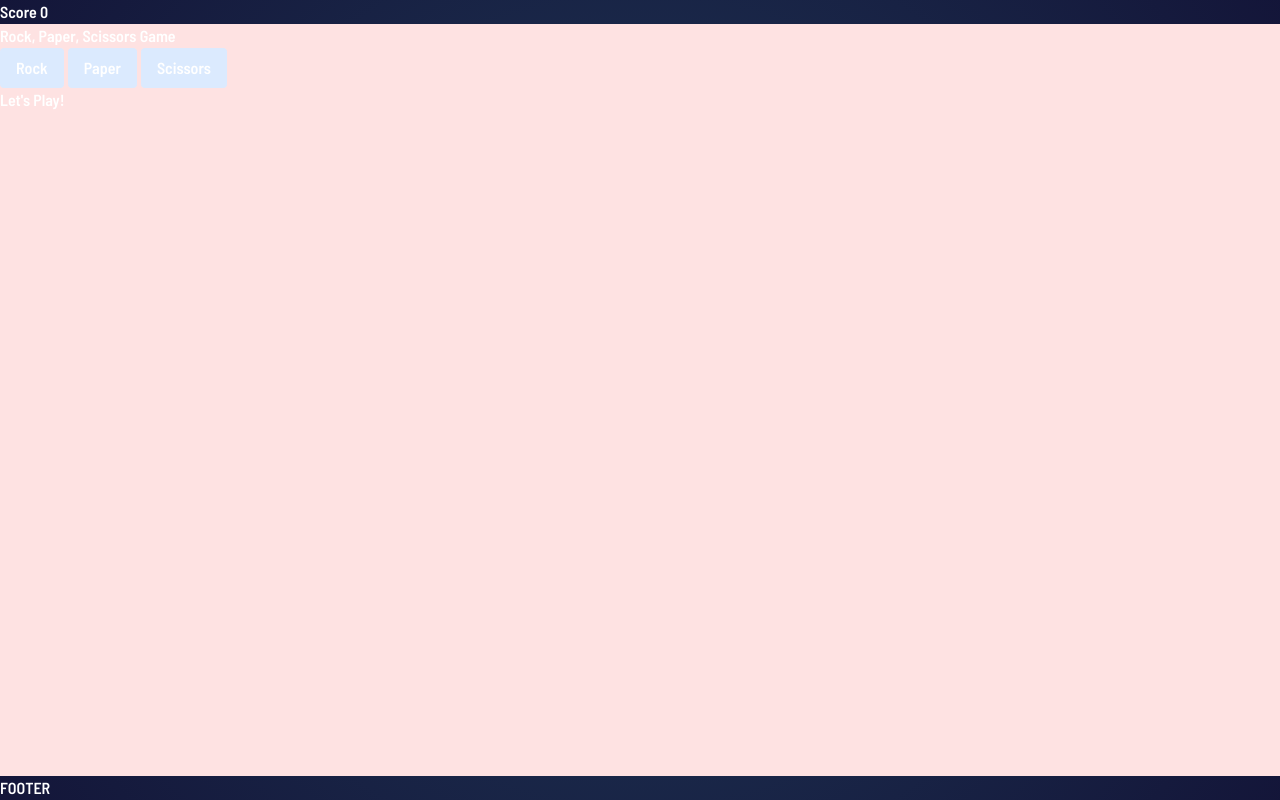
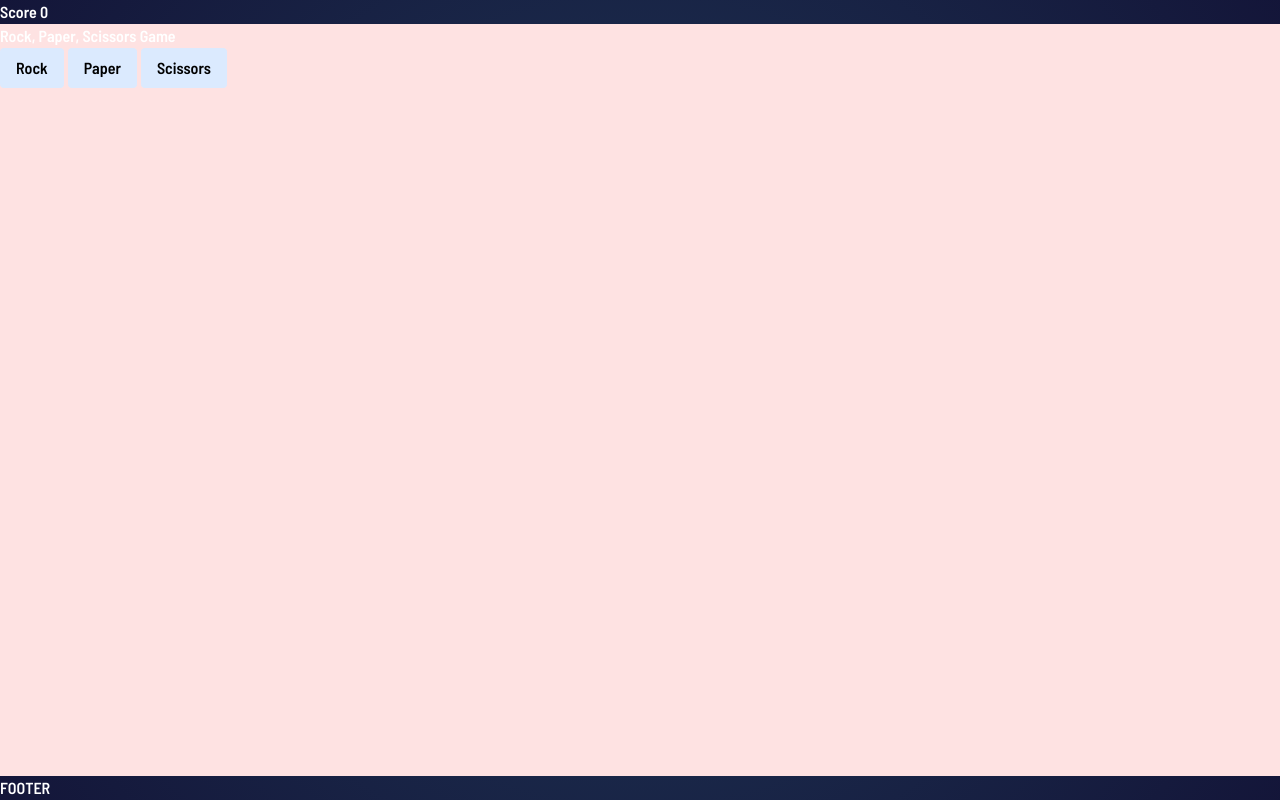
Before and after one commit to dannyfongdev/rps-game, a Vue app: page / in a window 1280 px wide. Built offline with nearby package versions, Linux system fonts and the light colour scheme.

Commit message:
add conditional show

```diff
--- a/src/App.vue
+++ b/src/App.vue
@@ -5,10 +5,20 @@
         <Header :score="playerScore - computerScore" />
       </div>
       <div class="bg-red-100">
-        <PlayerPick @pick="handlePick" />
-        <GameToken :choice="playerChoice" />
-        <GameToken :choice="computerChoice" />
-        <p class="">{{ result }}</p>
+        <PlayerPick @pick="handlePick" v-show="playerChoice === ''" />
+        <div v-show="playerChoice && computerChoice">
+          <div class="flex">
+            <GameToken :choice="playerChoice" />
+            <GameToken :choice="computerChoice" />
+          </div>
+          <p class="">{{ result }}</p>
+          <button
+            class="bg-blue-100 px-4 py-2 rounded text-black"
+            @click="playAgain"
+          >
+            PLAY AGAIN
+          </button>
+        </div>
       </div>
       <div class="">
         <Footer />
@@ -66,6 +76,10 @@ export default {
         this.result = "Computer wins!";
       }
     },
+    playAgain() {
+      this.playerChoice = "";
+      this.computerChoice = "";
+    },
   },
 };
 </script>
--- a/src/components/GameToken.vue
+++ b/src/components/GameToken.vue
@@ -1,7 +1,9 @@
 <template>
-  <div :class="backgroundGradient" v-if="choice">
-    <div>{{ choice }}</div>
-    <img :src="imageURL" alt="game token" />
+  <div class="rounded-full p-4" :class="backgroundGradient" v-show="choice">
+    <div v-show="false">{{ choice }}</div>
+    <div class="bg-white rounded-full p-4">
+      <img :src="imageURL" alt="game token" />
+    </div>
   </div>
 </template>
 
--- a/src/components/PlayerPick.vue
+++ b/src/components/PlayerPick.vue
@@ -1,6 +1,7 @@
 <template>
+  <div>
     <h1>Rock, Paper, Scissors Game</h1>
-  <div class="flex gap-1">
+    <div class="flex gap-1 text-black">
       <button @click="play('rock')" class="bg-blue-100 px-4 py-2 rounded">
         Rock
       </button>
@@ -10,6 +11,7 @@
       <button @click="play('scissors')" class="bg-blue-100 px-4 py-2 rounded">
         Scissors
       </button>
+    </div>
   </div>
 </template>
 
```
Lines whose indentation alone changed are shown as unchanged.
